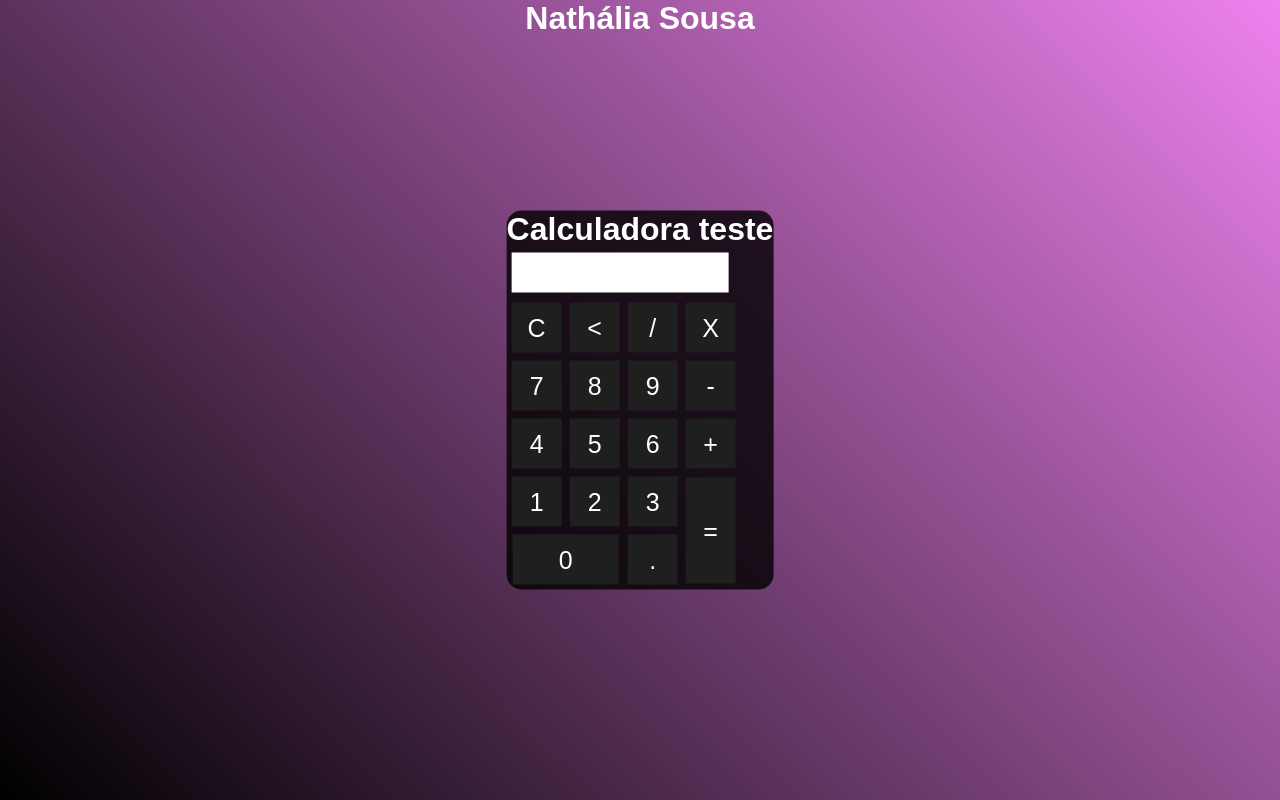
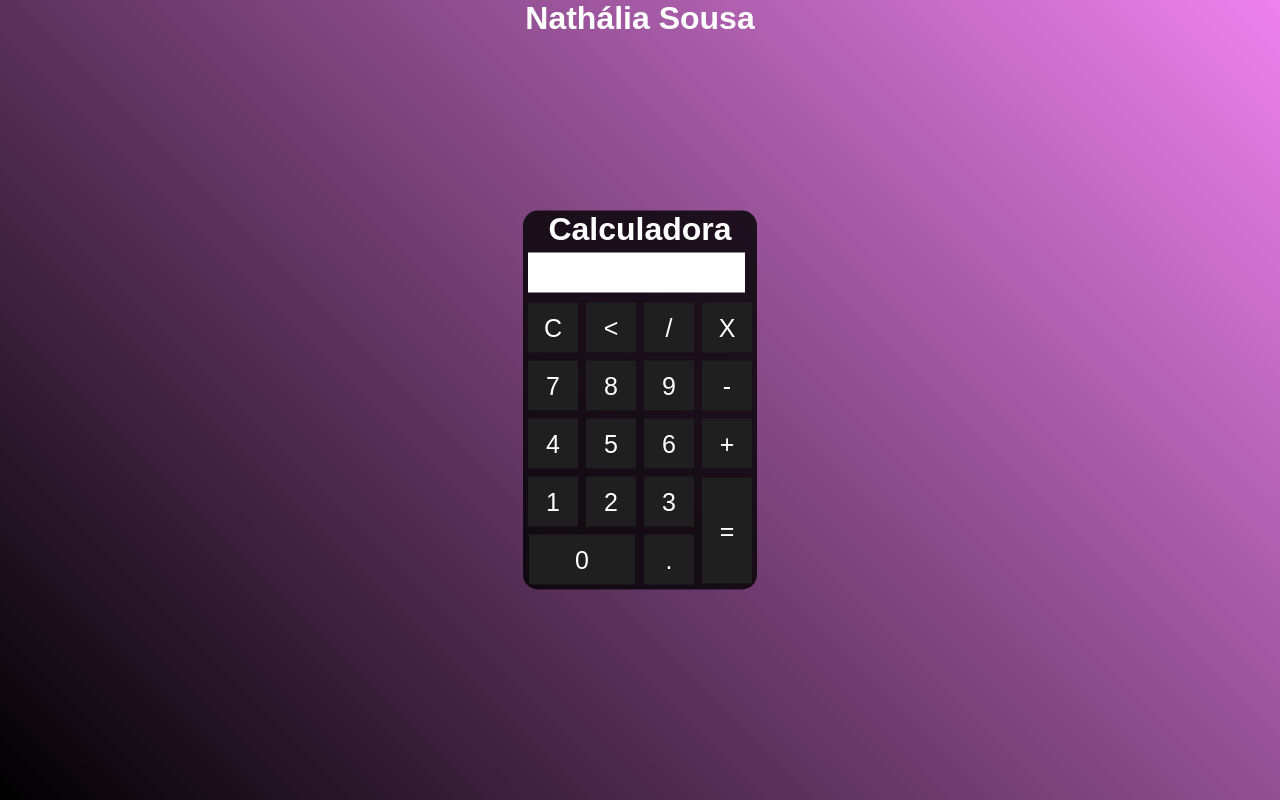
Before and after one commit to Nathaliaraphaella/calculadora, a plain HTML site: page index.html in a window 1280 px wide. Drawn offline with Linux system fonts and the light colour scheme.

Commit message:
teste finalizado

```diff
--- a/index.html
+++ b/index.html
@@ -61,7 +61,7 @@
     <div class="fundo">
         <h1>Nathália Sousa</h1>
         <div class="calculadora">
-            <h1>Calculadora teste</h1>
+            <h1>Calculadora</h1>
             <p id="resultado"></p>
             <table>
                 <tr>
```
